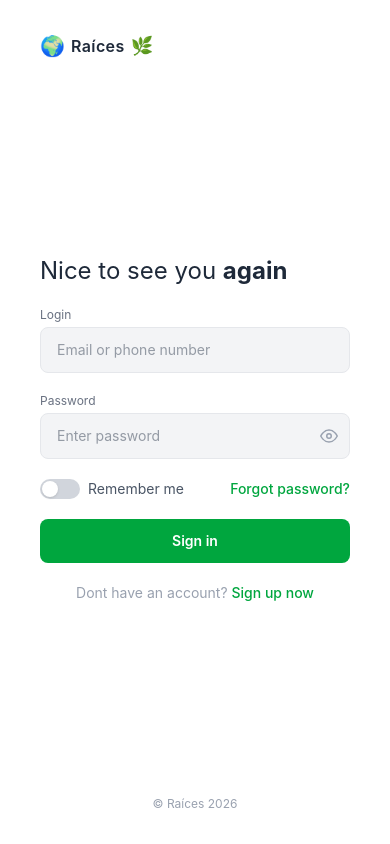
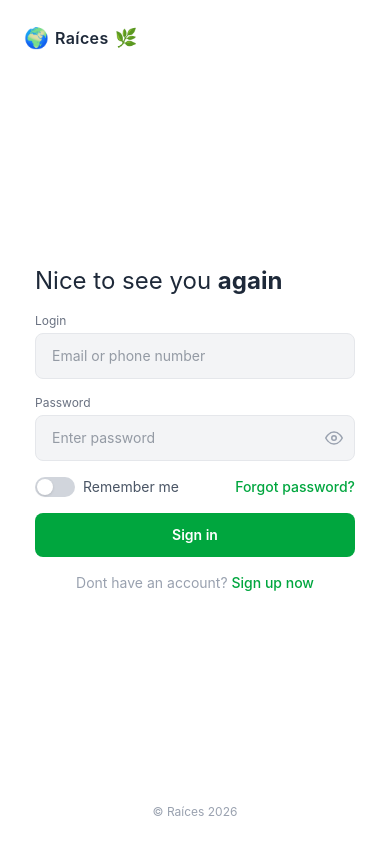
Before and after one commit to SimonH3-coder/Team-3-Powerpuff, a React app in the folder frontend/: page /login in a window 390 px wide. Built offline with nearby package versions, Linux system fonts and the light colour scheme; the HTML template or start-up script is replaced by a standard one.

Commit message:
feat: responsive login page

```diff
--- a/frontend/src/pages/Login.jsx
+++ b/frontend/src/pages/Login.jsx
@@ -23,7 +23,7 @@ export default function Login() {
   const [remember, setRemember] = useState(false);
 
   return (
-    <div className="flex h-screen w-full font-sans">
+    <div className="flex min-h-screen w-full font-sans">
 
       {/* Left — landscape photo */}
       <div
@@ -35,7 +35,7 @@ export default function Login() {
       />
 
       {/* Right — form panel */}
-      <div className="w-full md:w-2/5 flex flex-col justify-between bg-white px-10 py-8">
+      <div className="w-full md:w-2/5 flex flex-col justify-between bg-white px-6 sm:px-10 py-6 sm:py-8 overflow-y-auto">
 
         {/* Logo */}
         <Link to="/" className="flex items-center gap-1.5 w-fit hover:opacity-80 transition-opacity">
@@ -45,7 +45,7 @@ export default function Login() {
         </Link>
 
         {/* Form content */}
-        <div className="flex flex-col gap-5 w-full max-w-xs mx-auto">
+        <div className="flex flex-col gap-4 sm:gap-5 w-full max-w-xs mx-auto">
           <h1 className="text-2xl font-normal text-gray-800 leading-snug">
             Nice to see you <span className="font-bold">again</span>
           </h1>
```
